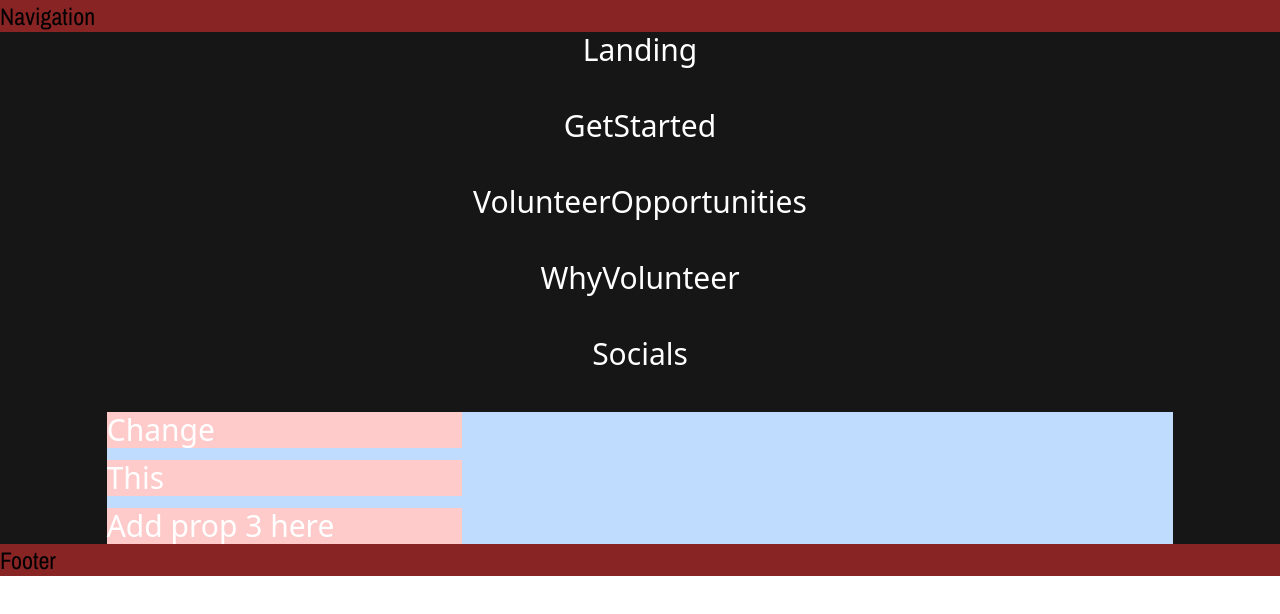
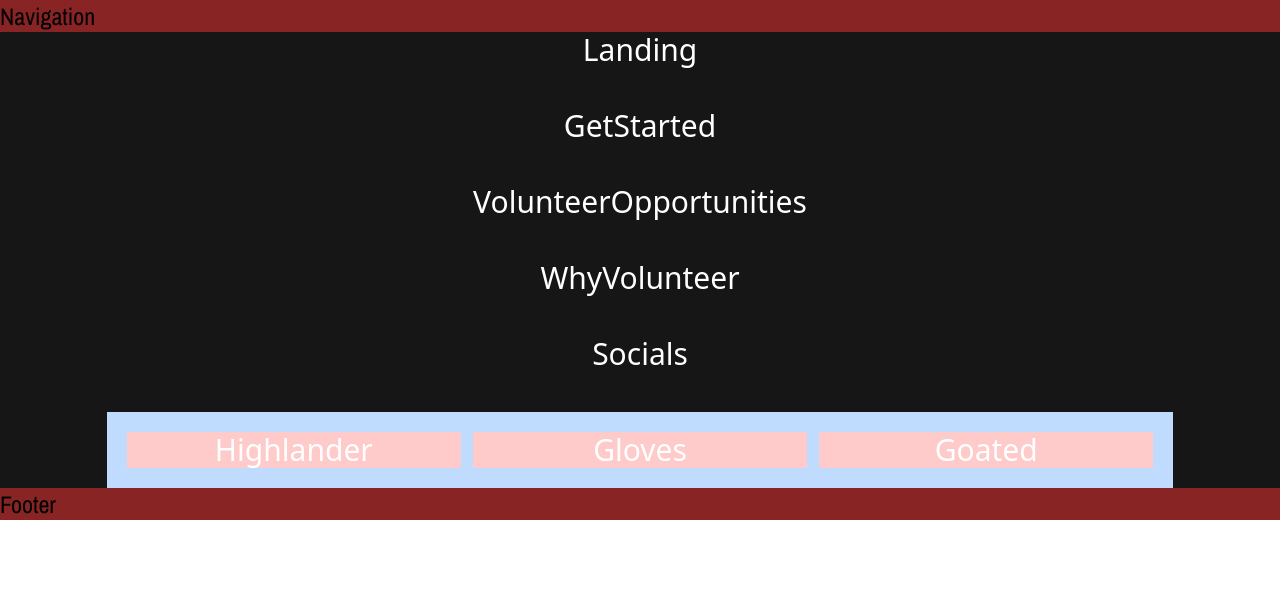
Before and after one commit to acm-ucr/highlander-gloves-website, a Next.js app: page / in a window 1280 px wide. Shown: the top 614 px of the page. Built offline with nearby package versions, Linux system fonts and the light colour scheme; a web font is replaced by a local one.

Commit message:
completed example component

```diff
--- a/src/app/page.tsx
+++ b/src/app/page.tsx
@@ -13,7 +13,7 @@ const Home = () => {
       <VolunteerOpportunities />
       <WhyVolunteer />
       <Socials />
-      <Example txt1="Change" txt2="This" txt3="Text" />
+      <Example txt1="Highlander" txt2="Gloves" txt3="Goated" />
     </div>
   );
 };
--- a/src/components/Example.tsx
+++ b/src/components/Example.tsx
@@ -1,9 +1,9 @@
 const Example = (props: { txt1: string; txt2: string; txt3: string }) => {
   return (
-    <div className="flex w-5/6 flex-col gap-3 bg-blue-200 text-3xl">
-      <div className="w-1/3 bg-red-200">{props.txt1}</div>
-      <div className="w-1/3 bg-red-200">{props.txt2}</div>
-      <div className="w-1/3 bg-red-200">Add prop 3 here</div>
+    <div className="flex w-5/6 flex-row gap-3 bg-blue-200 p-5 text-3xl">
+      <div className="flex w-1/3 justify-center bg-red-200">{props.txt1}</div>
+      <div className="flex w-1/3 justify-center bg-red-200">{props.txt2}</div>
+      <div className="flex w-1/3 justify-center bg-red-200">{props.txt3}</div>
     </div>
   );
 };
```
